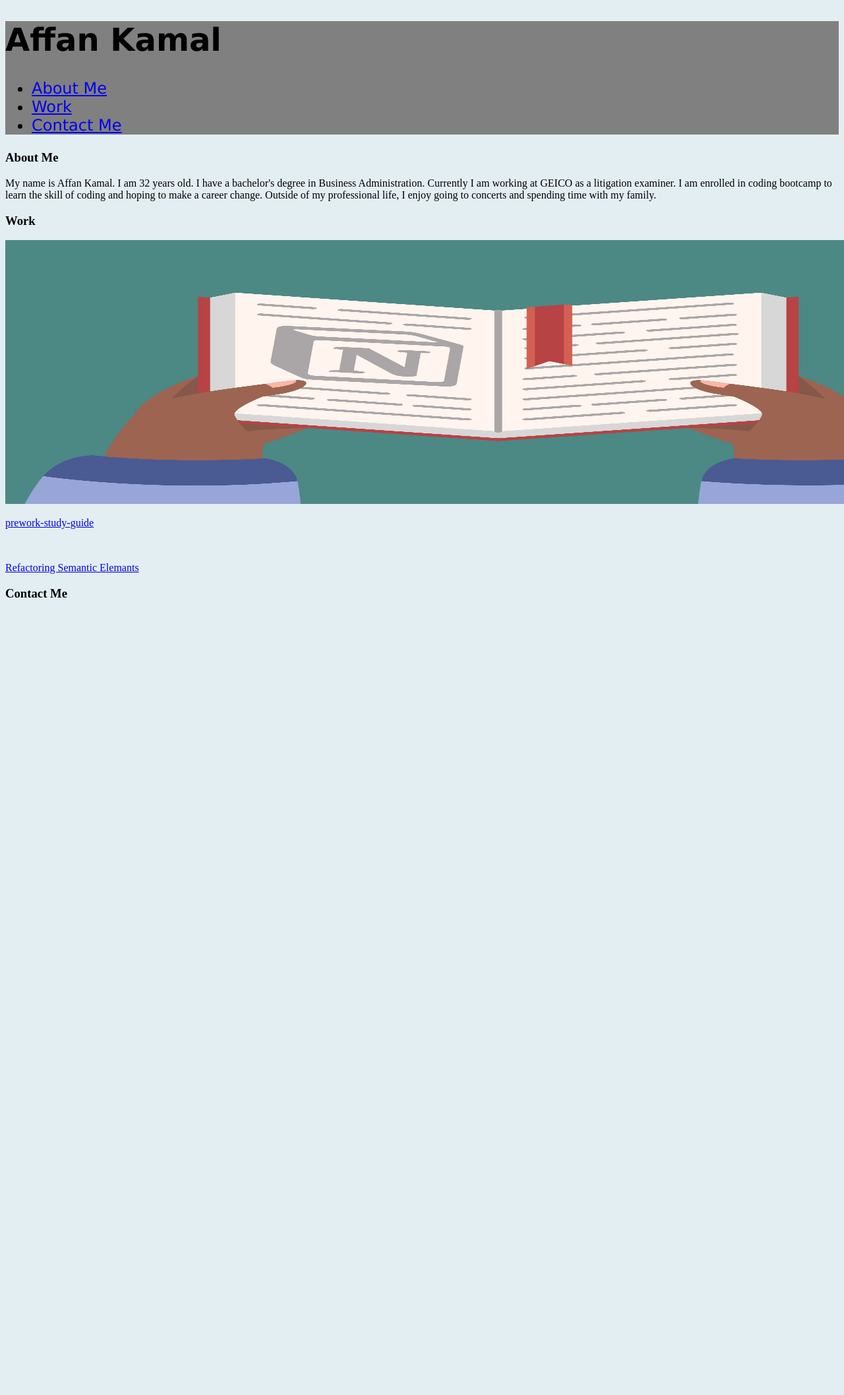
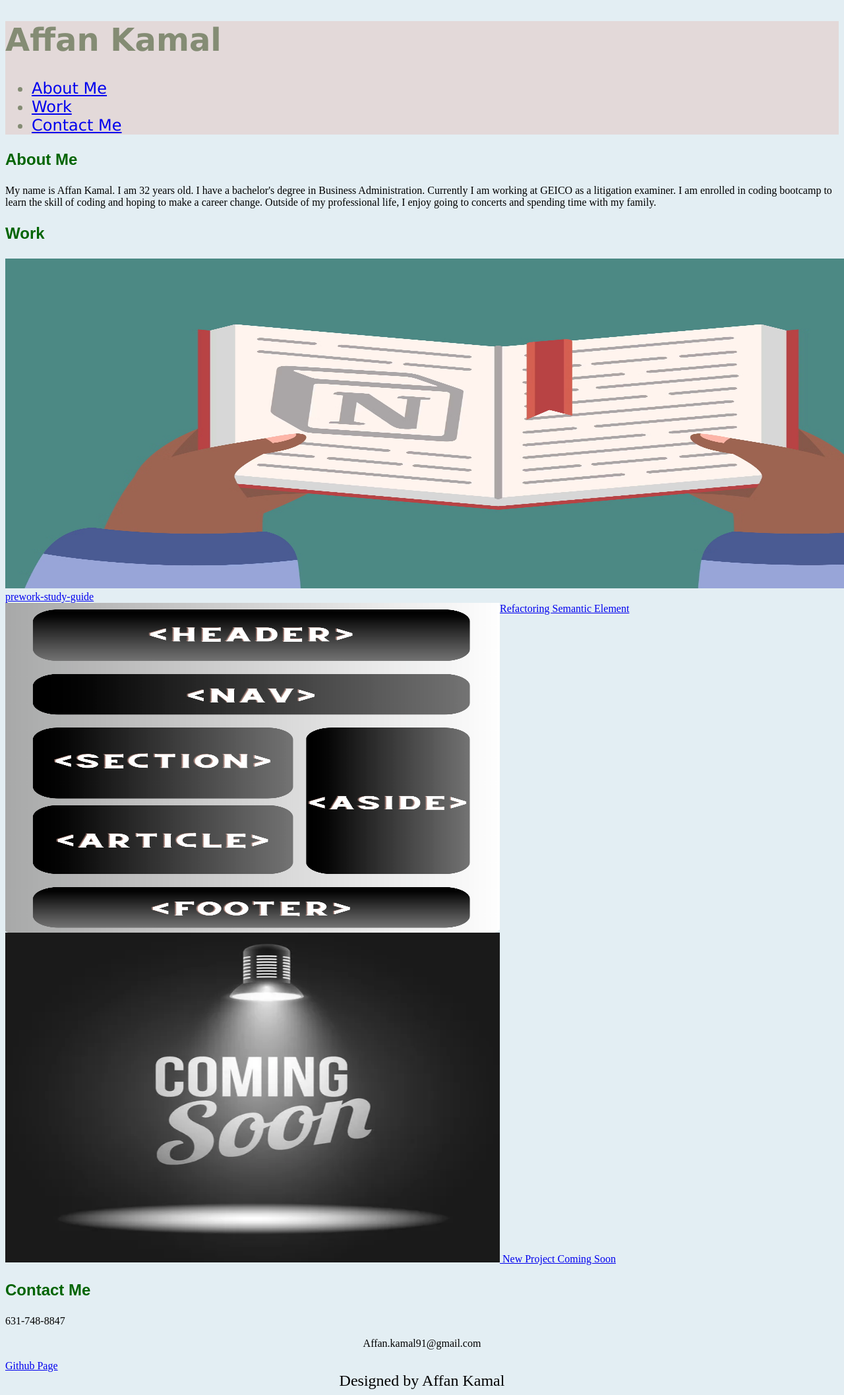
Before and after one commit to AffanK91/my-portfolio, a plain HTML site: page index.html in a window 1280 px wide. Shown: the top 2115 px of the page at 66% size. Before the commit the page ends 930 px from the top, so only its background shows below. Drawn offline with Linux system fonts and the light colour scheme.

Commit message:
updated html and little bit of css

```diff
--- a/assets/style.css
+++ b/assets/style.css
@@ -4,8 +4,26 @@ body {
 
 header {
     font-family: 'Lucida Sans', 'Lucida Sans Regular', 'Lucida Grande', 'Lucida Sans Unicode', Geneva, Verdana, sans-serif;
-    background-color: gray;
+    background-color: rgb(227, 217, 217);
     margin: 0;
     font-size: x-large;
+   color: rgb(132, 140, 116);
 
 }
+
+.prework {
+    display: inline-block;
+
+}
+
+.headings {
+    font-family: Arial, Helvetica, sans-serif;
+    font-size: x-large;
+    color: darkgreen;
+}
+footer{
+    text-align: center;
+    font: 500;
+    font-size: x-large;
+    font-family: 'Times New Roman', Times, serif        ;
+}
--- a/index.html
+++ b/index.html
@@ -25,7 +25,7 @@
     <main>
         <section id="about-me">
 
-            <h3>About Me</h3>
+            <h3 class="headings">About Me</h3>
             <p>
                 My name is Affan Kamal.
                 I am 32 years old. I have a bachelor's degree in Business Administration.
@@ -36,29 +36,47 @@
         </section>
 
         <section id="work">
-            <h3>Work</h3>
+            <h3 class="headings">Work</h3>
             <div>
-                <a href=" https://affank91.github.io/prework-study-guide/">
-                    <img src="assets/prework-study-guide.jpg" width="1500" height="400">
-                    <p>prework-study-guide</p>
+                <a class="prework"
+                href=" https://affank91.github.io/prework-study-guide/">
+                    <img src="assets/prework-study-guide.jpg" width="1500" height="500">
+                    prework-study-guide
 
 
                 </a>
                 <a href="https://affank91.github.io/week-one-challenge/">
-                    <img src="">
-                    <p>Refactoring Semantic Elemants</p>
+                    <img src="assets/html.jpg" style="float:left;width: 750px;px; height: 500px;;">
+                    Refactoring Semantic Element
+
                 </a>
 
+              <a href="#">
+                <img src="assets/coming-soon.jpg" style="float:rigt;width:750px; height:500px;">
+                New Project Coming Soon
+              </a>
 
             </div>
         </section>
 
         <section id="contact-me">
-            <h3>Contact Me</h3>
+            <h3 class="headings">Contact Me</h3>
+            <p style="text-align: left;">
+                631-748-8847
+            </p>
+            <p style="text-align: center;">
+            Affan.kamal91@gmail.com
+            </p>
+            <a href="https://github.com/dashboard" style="text-align: right;">
+                Github Page
+            </a>
         </section>
 
 
     </main>
+    <footer>
+        Designed by Affan Kamal
+    </footer>
 </body>
 
 </html>
```
Also changed, not shown: assets/coming-soon.jpg (added), assets/html.jpg (added).
